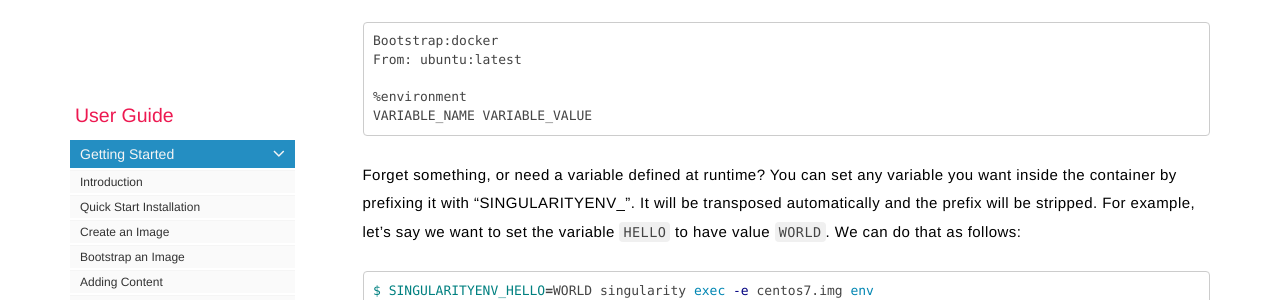
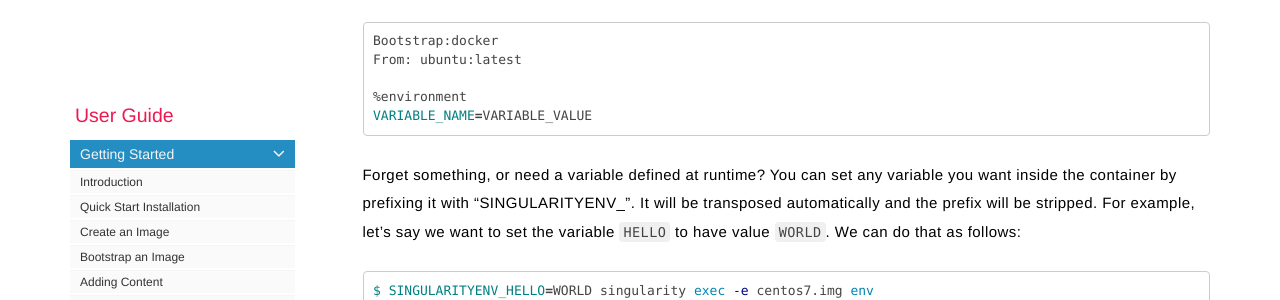
Before and after one commit to singularityware/singularityware.github.io, a Jekyll site: the page built from pages/docs/user-docs/docs-environment-metadata.md, in a window 1280 px wide and 900 px high, scrolled down 438 px. Shown: the part 227-527 px from the top of the window. Built offline with Jekyll 4.4.1, drawn with Linux system fonts in a browser that asks for light colours; nearby versions of some CDN libraries; comment, search, counter and statistics services are not loaded.

````diff
--- a/pages/docs/user-docs/docs-environment-metadata.md
+++ b/pages/docs/user-docs/docs-environment-metadata.md
@@ -18,7 +18,7 @@ Bootstrap:docker
 From: ubuntu:latest
 
 %environment
-VARIABLE_NAME VARIABLE_VALUE
+VARIABLE_NAME=VARIABLE_VALUE
 ```
 
 Forget something, or need a variable defined at runtime? You can set any variable you want inside the container by prefixing it with "SINGULARITYENV_". It will be transposed automatically and the prefix will be stripped. For example, let's say we want to set the variable `HELLO` to have value `WORLD`. We can do that as follows:
@@ -62,7 +62,12 @@ Your container stores metadata about it's build, along with Docker labels. You c
 
 ```bash
 singularity exec centos7.img cat /.singularity.d/labels.json
-{"name": "CentOS Base Image", "build-date": "20170315", "vendor": "CentOS", "license": "GPLv2"}
+{ "name":
+      "CentOS Base Image",
+       "build-date": "20170315",
+       "vendor": "CentOS",
+       "license": "GPLv2"
+}
 ```
 
 You can add custom labels to your container in a bootstrap file:
````
